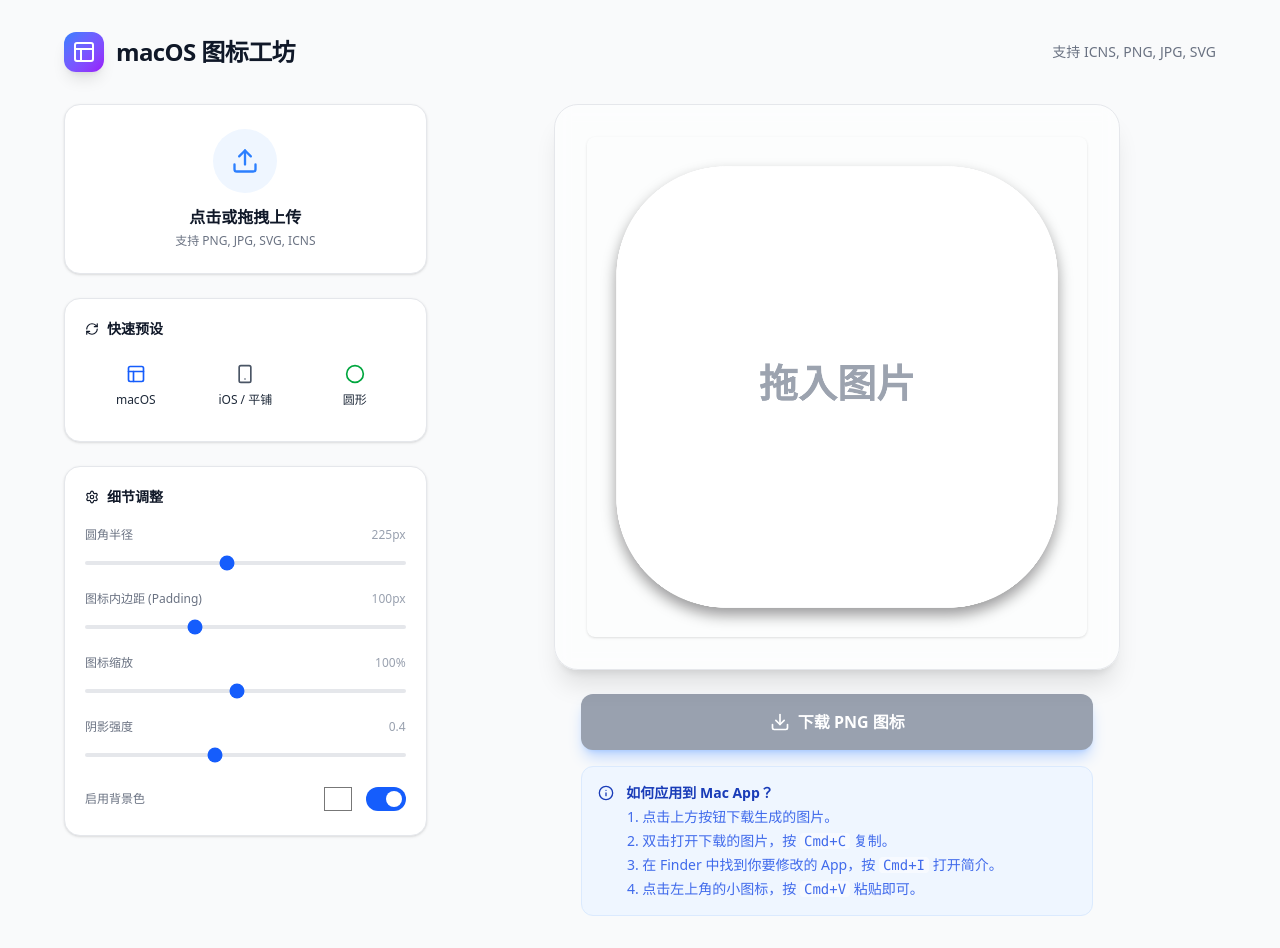
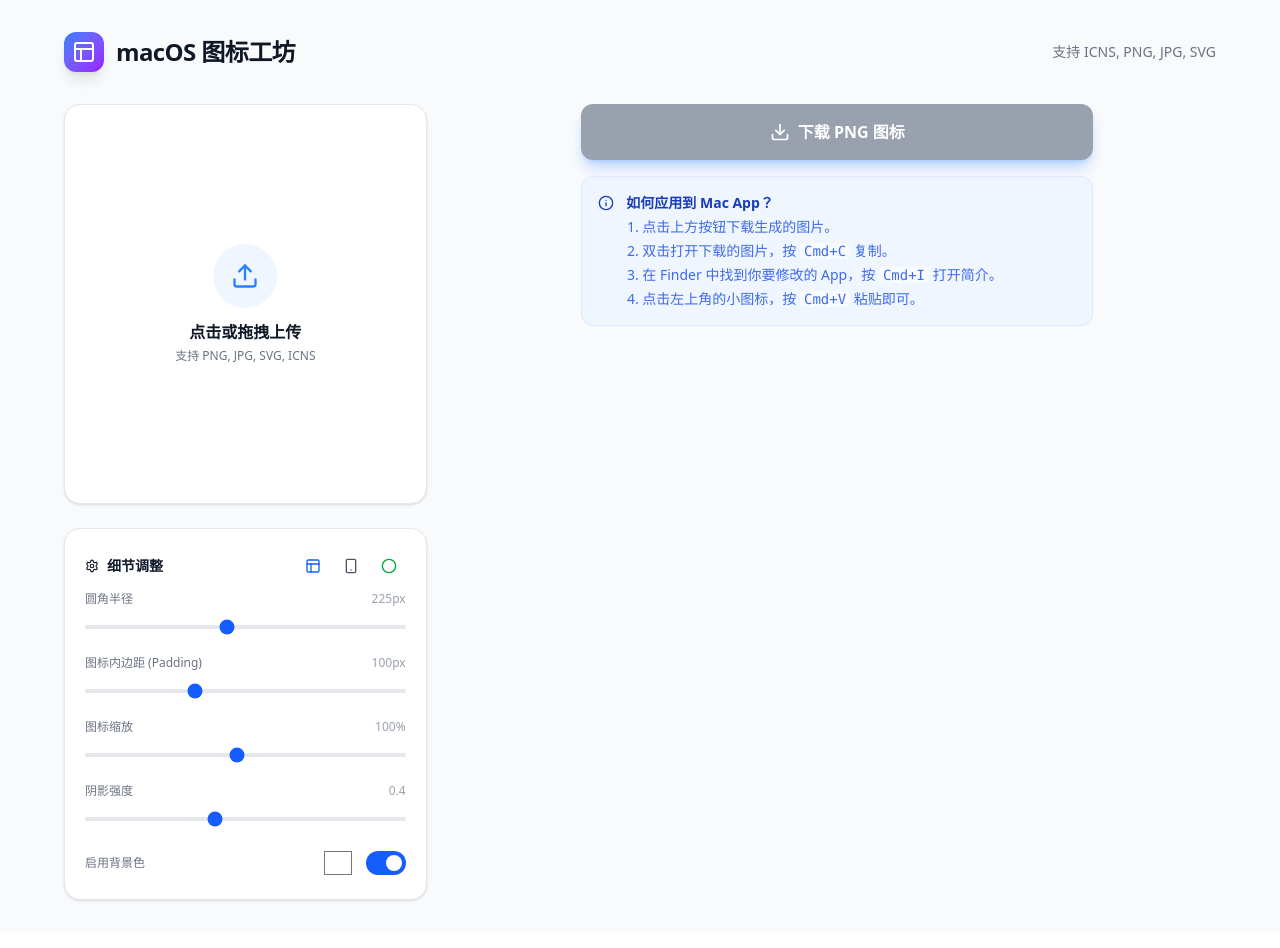
Before and after one commit to ethanchen/mac-icon-modifer, a React (Vite) app: page / in a window 1280 px wide. Built offline with nearby package versions, Linux system fonts and the light colour scheme.

Commit message:
feat: 调整ui布局

```diff
--- a/src/App.jsx
+++ b/src/App.jsx
@@ -264,12 +264,31 @@ const MacIconMaker = () => {
         {/* 左侧：控制面板 */}
         <div className="lg:col-span-4 space-y-6">
 
-          {/* 上传区域 */}
+          {/* 上传和预览合并区域 */}
+          {/* 上传和预览合并区域 */}
           <div
-            className={`bg-white p-6 rounded-2xl shadow-sm border text-center transition-all hover:border-blue-400 group cursor-pointer ${error ? 'border-red-300 bg-red-50' : 'border-gray-200'}`}
-            onDragOver={(e) => e.preventDefault()}
-            onDrop={handleDrop}
-            onClick={() => document.getElementById('fileUpload').click()}
+            className={`bg-white rounded-2xl shadow-sm border transition-all relative min-h-[400px] flex items-center justify-center p-6 ${
+              image
+                ? 'border-gray-200'
+                : `hover:border-blue-400 group ${error ? 'border-red-300 bg-red-50' : 'border-gray-200'} cursor-pointer`
+            }`}
+            onDragOver={(e) => {
+              e.preventDefault();
+              e.stopPropagation();
+            }}
+            onDrop={(e) => {
+              e.preventDefault();
+              e.stopPropagation();
+              const file = e.dataTransfer.files?.[0];
+              if (file) {
+                processFile(file);
+              }
+            }}
+            onClick={() => {
+              if (!image) {
+                document.getElementById('fileUpload').click();
+              }
+            }}
           >
             <input
               id="fileUpload"
@@ -278,6 +297,45 @@ const MacIconMaker = () => {
               className="hidden"
               onChange={handleImageUpload}
             />
+
+            {image ? (
+              /* 有图片时：显示预览画布和右上角上传按钮 */
+              <div className="relative w-full">
+                <div className="bg-white/50 backdrop-blur-sm p-8 rounded-3xl border border-gray-200 shadow-xl mx-auto max-w-fit relative">
+                  <canvas
+                    ref={canvasRef}
+                    width={CANVAS_SIZE}
+                    height={CANVAS_SIZE}
+                    className="w-[300px] h-[300px] md:w-[400px] md:h-[400px] object-contain shadow-sm rounded-lg"
+                  />
+                  {/* 右上角上传按钮 */}
+                  <button
+                    onClick={(e) => {
+                      e.stopPropagation();
+                      document.getElementById('fileUpload').click();
+                    }}
+                    onDragOver={(e) => {
+                      e.preventDefault();
+                      e.stopPropagation();
+                    }}
+                    onDrop={(e) => {
+                      e.preventDefault();
+                      e.stopPropagation();
+                      const file = e.dataTransfer.files?.[0];
+                      if (file) {
+                        processFile(file);
+                      }
+                    }}
+                    className="absolute -top-2 -right-2 w-10 h-10 bg-blue-600 hover:bg-blue-700 text-white rounded-full shadow-lg flex items-center justify-center transition-all hover:scale-110 active:scale-95 z-10"
+                    title="重新上传"
+                  >
+                    <Upload size={18} />
+                  </button>
+                </div>
+              </div>
+            ) : (
+              /* 无图片时：显示上传提示 */
+              <div className="text-center w-full">
                 <div className={`w-16 h-16 rounded-full flex items-center justify-center mx-auto mb-3 group-hover:scale-110 transition-transform ${error ? 'bg-red-100 text-red-500' : 'bg-blue-50 text-blue-500'}`}>
                   {error ? <AlertCircle size={28} /> : <Upload size={28} />}
                 </div>
@@ -285,33 +343,40 @@ const MacIconMaker = () => {
                 <p className="text-xs text-gray-500 mt-1">支持 PNG, JPG, SVG, ICNS</p>
                 {error && <p className="text-xs text-red-500 mt-2 font-medium">{error}</p>}
               </div>
-
-          {/* 预设按钮 */}
-          <div className="bg-white p-5 rounded-2xl shadow-sm border border-gray-200">
-            <h3 className="text-sm font-semibold text-gray-900 mb-3 flex items-center gap-2">
-              <RefreshCw size={14} /> 快速预设
-            </h3>
-            <div className="grid grid-cols-3 gap-2">
-              <button onClick={() => applyPreset('macos')} className="flex flex-col items-center justify-center p-3 rounded-xl hover:bg-gray-50 border border-transparent hover:border-gray-200 transition-colors">
-                <Layout className="mb-2 text-blue-600" size={20} />
-                <span className="text-xs font-medium">macOS</span>
-              </button>
-              <button onClick={() => applyPreset('ios')} className="flex flex-col items-center justify-center p-3 rounded-xl hover:bg-gray-50 border border-transparent hover:border-gray-200 transition-colors">
-                <Smartphone className="mb-2 text-gray-600" size={20} />
-                <span className="text-xs font-medium">iOS / 平铺</span>
-              </button>
-              <button onClick={() => applyPreset('circle')} className="flex flex-col items-center justify-center p-3 rounded-xl hover:bg-gray-50 border border-transparent hover:border-gray-200 transition-colors">
-                <Circle className="mb-2 text-green-600" size={20} />
-                <span className="text-xs font-medium">圆形</span>
-              </button>
-            </div>
+            )}
           </div>
 
           {/* 详细参数 */}
           <div className="bg-white p-5 rounded-2xl shadow-sm border border-gray-200 space-y-5">
+            <div className="flex items-center justify-between mb-2">
               <h3 className="text-sm font-semibold text-gray-900 flex items-center gap-2">
                 <Settings size={14} /> 细节调整
               </h3>
+              {/* 快速预设按钮 - 放在右上角 */}
+              <div className="flex items-center gap-1">
+                <button
+                  onClick={(e) => { e.stopPropagation(); applyPreset('macos'); }}
+                  className="flex items-center justify-center p-2 rounded-lg hover:bg-gray-50 border border-transparent hover:border-gray-200 transition-colors"
+                  title="macOS"
+                >
+                  <Layout className="text-blue-600" size={16} />
+                </button>
+                <button
+                  onClick={(e) => { e.stopPropagation(); applyPreset('ios'); }}
+                  className="flex items-center justify-center p-2 rounded-lg hover:bg-gray-50 border border-transparent hover:border-gray-200 transition-colors"
+                  title="iOS / 平铺"
+                >
+                  <Smartphone className="text-gray-600" size={16} />
+                </button>
+                <button
+                  onClick={(e) => { e.stopPropagation(); applyPreset('circle'); }}
+                  className="flex items-center justify-center p-2 rounded-lg hover:bg-gray-50 border border-transparent hover:border-gray-200 transition-colors"
+                  title="圆形"
+                >
+                  <Circle className="text-green-600" size={16} />
+                </button>
+              </div>
+            </div>
 
             {/* 圆角 */}
             <div>
@@ -391,21 +456,8 @@ const MacIconMaker = () => {
           </div>
         </div>
 
-        {/* 右侧：预览与下载 */}
-        <div className="lg:col-span-8 flex flex-col items-center">
-
-          <div className="relative group">
-            {/* 画布容器 */}
-            <div className="bg-white/50 backdrop-blur-sm p-8 rounded-3xl border border-gray-200 shadow-xl mb-6">
-               {/* 实际显示给用户的 Canvas 会通过 CSS 缩小，但内部是高清的 */}
-               <canvas
-                ref={canvasRef}
-                width={CANVAS_SIZE}
-                height={CANVAS_SIZE}
-                className="w-[300px] h-[300px] md:w-[500px] md:h-[500px] object-contain shadow-sm rounded-lg"
-              />
-            </div>
-          </div>
+        {/* 右侧：下载和说明 */}
+        <div className="lg:col-span-8 flex flex-col items-center justify-start">
 
           {/* 底部操作栏 */}
           <div className="w-full max-w-lg flex flex-col items-center gap-4">
```
Lines whose indentation alone changed are shown as unchanged.
